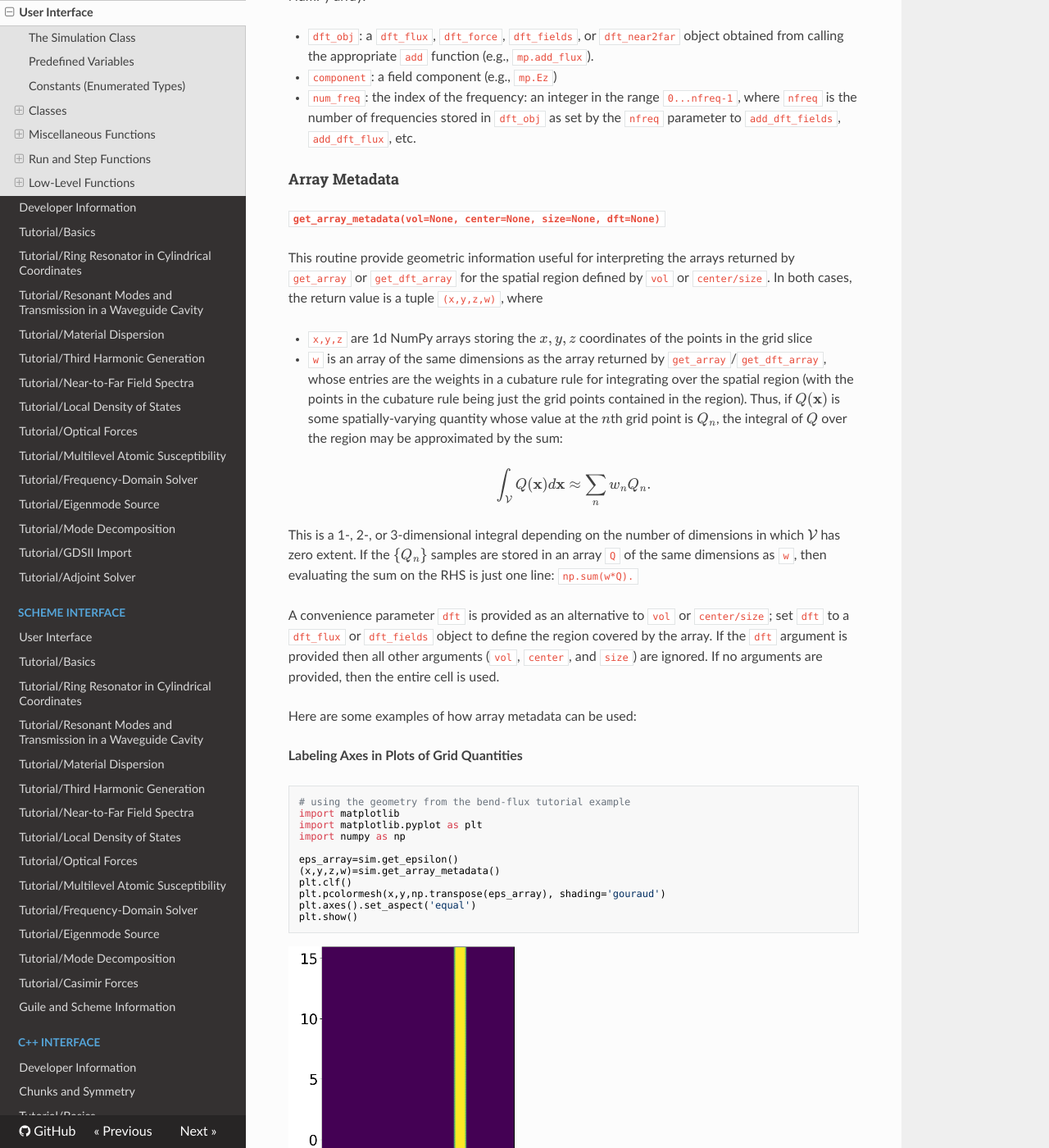
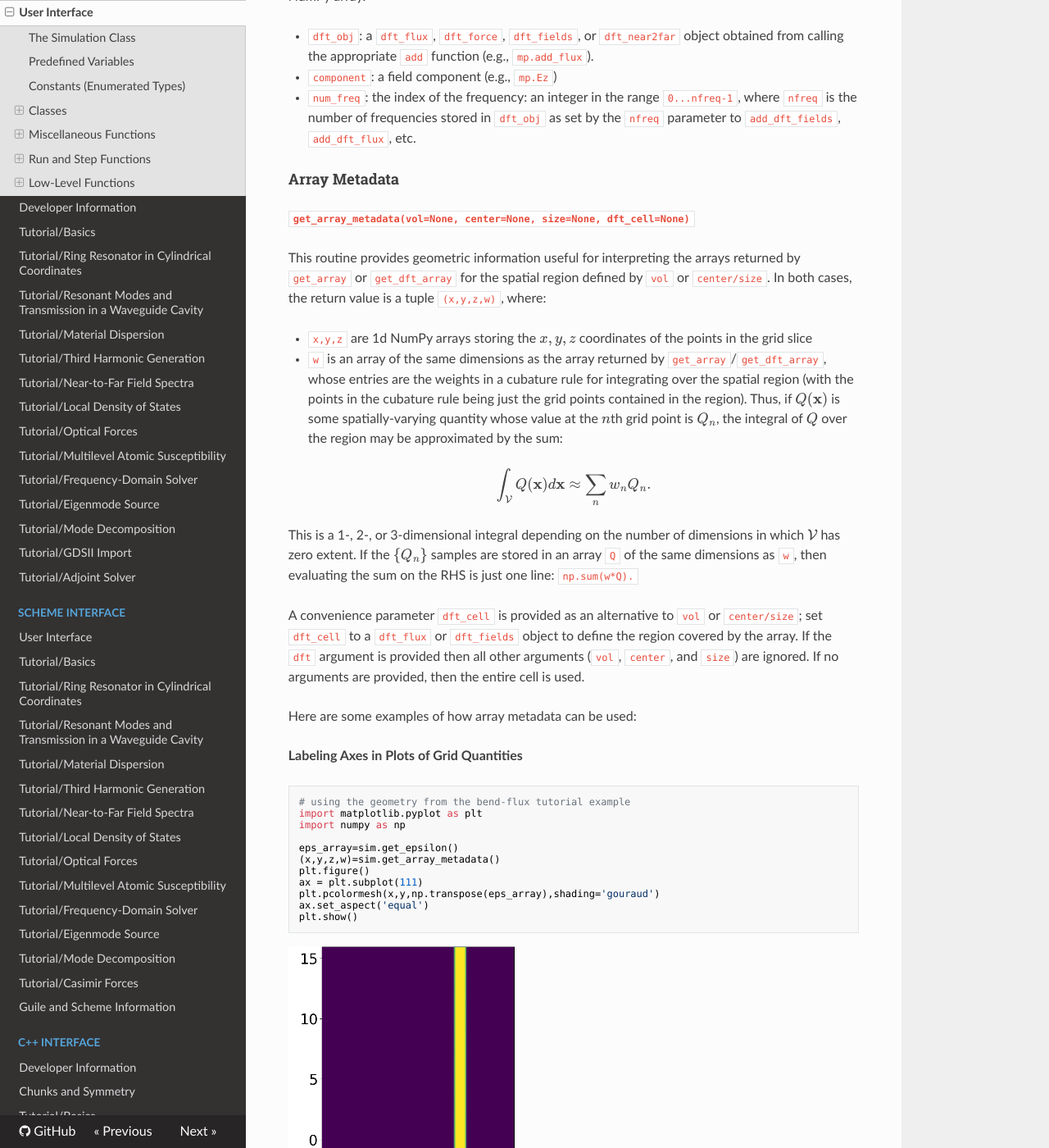
Before and after one commit to NanoComp/meep, an MkDocs documentation site: the page built from doc/docs/Python_User_Interface.md, in a window 1280 px wide and 1400 px high, scrolled down 50767 px. Shown: the whole window at 82% size. Built offline with MkDocs 1.6.1, drawn with Linux system fonts in a browser that asks for light colours; nearby versions of some CDN libraries; formulas are drawn with MathJax 3; old or Windows-style settings are respelled for this version of MkDocs.

Commit message:
fixes and tweaks to docs

````diff
--- a/doc/docs/Python_User_Interface.md
+++ b/doc/docs/Python_User_Interface.md
@@ -1637,9 +1637,9 @@ Returns the Fourier-transformed fields as a NumPy array.
 
 #### Array Metadata
 
-**`get_array_metadata(vol=None, center=None, size=None, dft=None)`**
-
-This routine provide geometric information useful for interpreting the arrays returned by `get_array` or `get_dft_array` for the spatial region defined by `vol` or `center/size`. In both cases, the return value is a tuple `(x,y,z,w)`, where
+**`get_array_metadata(vol=None, center=None, size=None, dft_cell=None)`**
+
+This routine provides geometric information useful for interpreting the arrays returned by `get_array` or `get_dft_array` for the spatial region defined by `vol` or `center/size`. In both cases, the return value is a tuple `(x,y,z,w)`, where:
 
 + `x,y,z` are 1d NumPy arrays storing the $x,y,z$ coordinates of the points in the grid slice
 + `w` is an array of the same dimensions as the array returned by `get_array`/`get_dft_array`, whose entries are the weights in a cubature rule for integrating over the spatial region (with the points in the cubature rule being just the grid points contained in the region). Thus, if $Q(\mathbf{x})$ is some spatially-varying quantity whose value at the $n$th grid point is $Q_n$, the integral of $Q$ over the region may be approximated by the sum:
@@ -1648,7 +1648,7 @@ $$ \int_{\mathcal V} Q(\mathbf{x})d\mathbf{x} \approx \sum_{n} w_n Q_n.$$
 
 This is a 1-, 2-, or 3-dimensional integral depending on the number of dimensions in which $\mathcal{V}$ has zero extent. If the $\{Q_n\}$ samples are stored in an array `Q` of the same dimensions as `w`, then evaluating the sum on the RHS is just one line: `np.sum(w*Q).`
 
-A convenience parameter `dft` is provided as an alternative to `vol` or `center/size`; set `dft` to a `dft_flux` or `dft_fields` object to define the region covered by the array. If the `dft` argument is provided then all other arguments (`vol`, `center`, and `size`) are ignored. If no arguments are provided, then the entire cell is used.
+A convenience parameter `dft_cell` is provided as an alternative to `vol` or `center/size`; set `dft_cell` to a `dft_flux` or `dft_fields` object to define the region covered by the array. If the `dft` argument is provided then all other arguments (`vol`, `center`, and `size`) are ignored. If no arguments are provided, then the entire cell is used.
 
 Here are some examples of how array metadata can be used:
 
@@ -1656,15 +1656,15 @@ Here are some examples of how array metadata can be used:
 
 ```python
 # using the geometry from the bend-flux tutorial example
-import matplotlib
 import matplotlib.pyplot as plt
 import numpy as np
 
 eps_array=sim.get_epsilon()
 (x,y,z,w)=sim.get_array_metadata()
-plt.clf()
-plt.pcolormesh(x,y,np.transpose(eps_array), shading='gouraud')
-plt.axes().set_aspect('equal')
+plt.figure()
+ax = plt.subplot(111)
+plt.pcolormesh(x,y,np.transpose(eps_array),shading='gouraud')
+ax.set_aspect('equal')
 plt.show()
 ```
 ![](images/PermittivityWithLabeledAxes.png)
````
Also changed, not shown: doc/docs/FAQ.md (+4 -2 lines), doc/docs/Scheme_Tutorials/Near_to_Far_Field_Spectra.md (+3 -3 lines), 1 other file.
